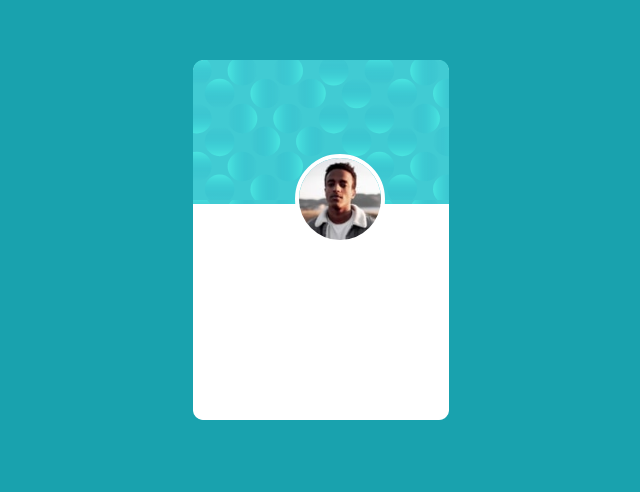
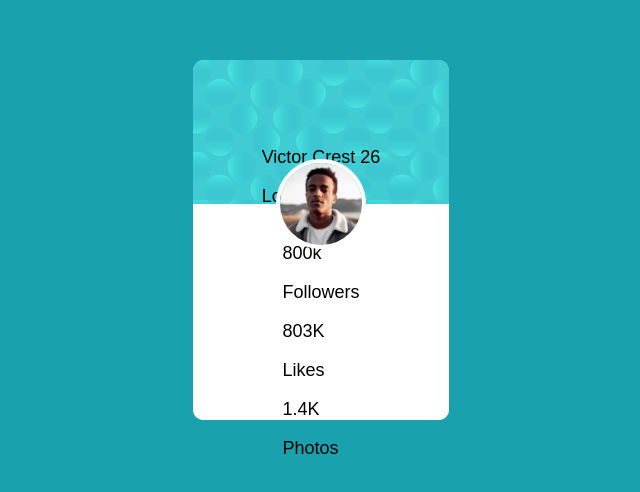
Before and after one commit to castillojuan1000/Profile-Card, a plain HTML site: page index.html in a window 1280 px wide. Shown: the part 160-652 px from the top of the page, without its empty margins (319-959 px from the left). Drawn offline with Linux system fonts and the light colour scheme; a web font is replaced by a local one.

Commit message:
top-card is done, bottom-card next

```diff
--- a/index.css
+++ b/index.css
@@ -2,7 +2,7 @@ body, html{
   margin: 0;
   padding: 0;
   font-size: 18px;
-  font-weight: 400;
+  /* font-weight: 400; */
   font-family: 'Kumbh Sans', sans-serif;
 }
 
@@ -35,7 +35,17 @@ html {
   width: 100%;
   height: 40%;
   border-radius: 10px 10px 0 0 ;
-  position: relative;
+  display: flex;
+  justify-content: center;
+  align-items: flex-end;
+}
+.top-card img{
+  width: 90px;
+  height: 90px;
+  border-radius: 50%;
+  border: 4px solid white;
+  transform: translateY(45px);
+
 }
 
 .bottom-card{
@@ -43,15 +53,8 @@ html {
   width: 100%;
   height: 60%;
   border-radius: 0 0 10px 10px;
+  display: flex;
+  flex-direction: column;
+  justify-content: center;
+  align-items: center;
 }
-
-.top-card img{
-  width: 90px;
-  height: 90px;
-  border-radius: 50%;
-  border: 4px solid white;
-  position: absolute;
-  left: 40%;
-  bottom: -40px;
-
-}
--- a/index.html
+++ b/index.html
@@ -10,7 +10,7 @@
 
   <title>Profile card component</title>
   <link rel="preconnect" href="https://fonts.gstatic.com">
-  <link href="https://fonts.googleapis.com/css2?family=Kumbh+Sans:wght@300&display=swap" rel="stylesheet">
+  <link href="https://fonts.google.com/specimen/Kumbh+Sans" rel="stylesheet">
 
   <!-- Feel free to remove these styles or customise in your own stylesheet 👍 -->
 </head>
@@ -18,11 +18,32 @@
 <body>
   <div class="main-container">
     <div class="card-container">
+
       <div class="top-card">
         <img src="/images/image-victor.jpg" alt="icon" />
       </div>
+
       <div class="bottom-card">
 
+        <div class="name-age">
+          <div class="darker">Victor Crest <span class="lighter age"> 26</span></div>
+          <p class="lighter city">London</p>
+        </div>
+
+        <div class="stats">
+          <div class="stat first-stat">
+            <p class="number">800k</p>
+            <p class="coming-from">Followers</p>
+          </div>
+          <div class="stat second-stat">
+            <p class="number">803K</p>
+            <p class="coming-from">Likes</p>
+          </div>
+          <div class="stat third-stat">
+            <p class="number">1.4K</p>
+            <p class="coming-from">Photos</p>
+          </div>
+        </div>
       </div>
     </div>
   </div>
```
